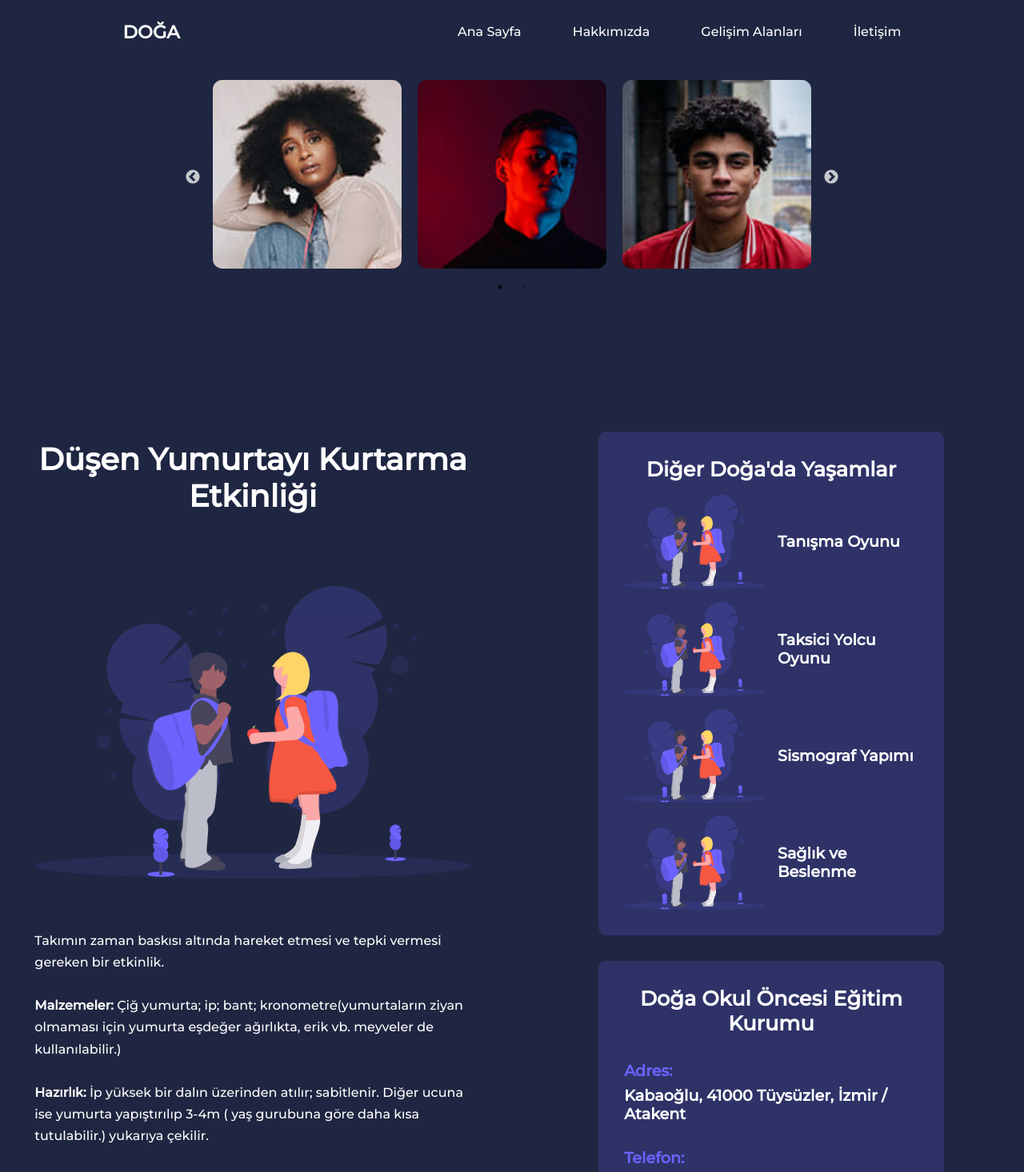
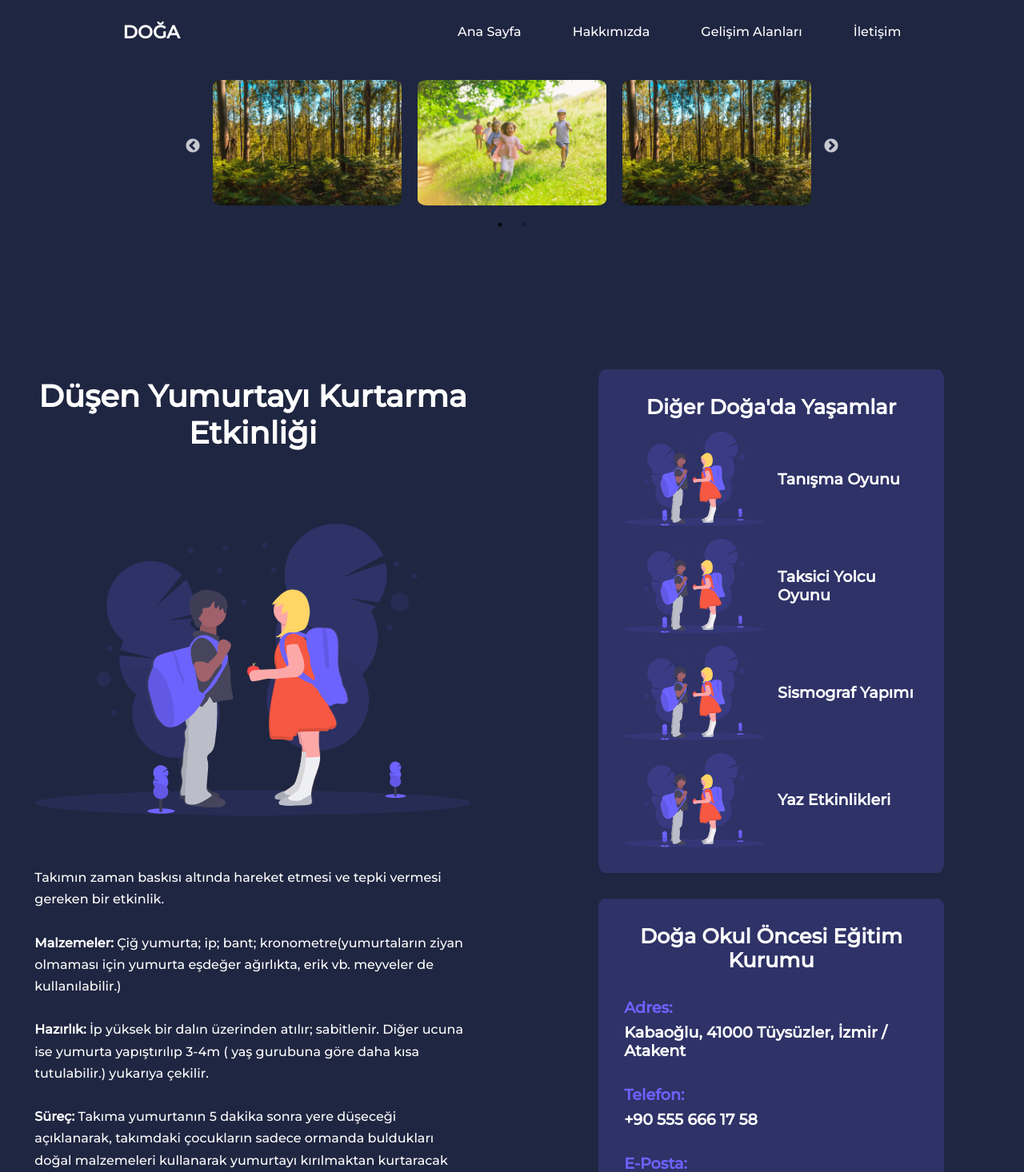
Before and after one commit to bydemirel/Do-a-Website, a React (Create React App) app: page /dusen-yumurtayi-kurtarma-etkinligi in a window 1280 px wide. Shown: the top 1466 px of the page at 80% size. Built offline with nearby package versions, Linux system fonts and the light colour scheme.

Commit message:
Image Carousel

```diff
--- a/src/Components/Swiper2/ImageCarousel.css
+++ b/src/Components/Swiper2/ImageCarousel.css
@@ -14,3 +14,9 @@
 .slick-list{
     margin: 0 -10px;
 }
+
+.carousel_image{
+    height: 200px;
+    width: 300px;
+    object-fit: cover;
+}
--- a/src/Components/Swiper2/ImageCarousel.jsx
+++ b/src/Components/Swiper2/ImageCarousel.jsx
@@ -1,11 +1,11 @@
 import React from "react";
 import "./ImageCarousel.css";
-import Img from "../../images/avatar1.jpg";
-import Img2 from "../../images/avatar2.jpg";
-import Img3 from "../../images/avatar3.jpg";
-import Img4 from "../../images/avatar4.jpg";
-import Img5 from "../../images/avatar5.jpg";
-import Img6 from "../../images/avatar6.jpg";
+import Img from "../../images/forrest1.jpg";
+import Img2 from "../../images/children-running.jpg";
+import Img3 from "../../images/forrest2.jpg";
+import Img4 from "../../images/forrest1.jpg";
+import Img5 from "../../images/children-running.jpg";
+import Img6 from "../../images/forrest2.jpg";
 import Slider from "react-slick";
 import "slick-carousel/slick/slick.css";
 import "slick-carousel/slick/slick-theme.css";
@@ -25,25 +25,25 @@ const ImageCarousel = () => {
           slidesToShow: 3,
           slidesToScroll: 3,
           infinite: true,
-              dots: true
-            }
+          dots: true,
+        },
       },
       {
         breakpoint: 600,
         settings: {
           slidesToShow: 2,
           slidesToScroll: 2,
-              initialSlide: 2
-            }
+          initialSlide: 2,
+        },
       },
       {
         breakpoint: 480,
         settings: {
           slidesToShow: 1,
-              slidesToScroll: 1
-            }
-          }
-        ]
+          slidesToScroll: 1,
+        },
+      },
+    ],
   };
   return (
     <div className="image_slider">
@@ -55,7 +55,7 @@ const ImageCarousel = () => {
           <img src={Img2} />
         </div>
         <div>
-          <img src={Img3} />
+          <img src={Img} />
         </div>
         <div>
           <img src={Img4} />
@@ -64,7 +64,7 @@ const ImageCarousel = () => {
           <img src={Img5} />
         </div>
         <div>
-          <img src={Img6} />
+          <img src={Img4} />
         </div>
       </Slider>
     </div>
--- a/src/LibraryPage/Info/InfoLibrary.jsx
+++ b/src/LibraryPage/Info/InfoLibrary.jsx
@@ -59,8 +59,12 @@ const InfoLibrary = () => {
             </Link>
           </article>
           <article className="info_article" onClick={handleCategoryClick1}>
-            <img src={Img} alt="" />
-            <h5>Sağlık ve Beslenme</h5>
+            <Link to="/yaz-etkinlikleri">
+              <img src={Img} alt="" />
+            </Link>
+            <Link to="/yaz-etkinlikleri">
+              <h5>Yaz Etkinlikleri</h5>
+            </Link>
           </article>
 
           <article className="info_article" onClick={handleCategoryClick1}>
--- a/src/SismografPage/Info/InfoSismograf.jsx
+++ b/src/SismografPage/Info/InfoSismograf.jsx
@@ -75,11 +75,11 @@ const InfoWorkshop = () => {
           <h3>Diğer Doğa'da Yaşamlar</h3>
 
           <article className="info_article" onClick={handleCategoryClick1}>
-            <Link to="/bahcemiz">
+            <Link to="/yaz-etkinlikleri">
               <img src={Img} alt="" />
             </Link>
-            <Link to="/bahcemiz">
-              <h5>Bahçemiz</h5>
+            <Link to="/yaz-etkinlikleri">
+              <h5>Yaz Etkinlikleri</h5>
             </Link>
           </article>
 
--- a/src/SpecialDaysPage/Info/InfoSpecial.jsx
+++ b/src/SpecialDaysPage/Info/InfoSpecial.jsx
@@ -51,11 +51,11 @@ const InfoSpecial = () => {
           </article>
 
           <article className="info_article" onClick={handleCategoryClick1}>
-            <Link to="/sismograf-yapimi">
+            <Link to="/yaz-etkinlikleri">
               <img src={Img} alt="" />
             </Link>
-            <Link to="/sismograf-yapimi">
-              <h5>Sağlık ve Beslenme</h5>
+            <Link to="/yaz-etkinlikleri">
+              <h5>Yaz Etkinlikleri</h5>
             </Link>
           </article>
 
--- a/src/WorkshopPage/Info/InfoWorkshop.jsx
+++ b/src/WorkshopPage/Info/InfoWorkshop.jsx
@@ -67,11 +67,11 @@ const InfoWorkshop = () => {
           </article>
 
           <article className="info_article" onClick={handleCategoryClick1}>
-            <Link to="/kutuphanemiz">
+            <Link to="/yaz-etkinlikleri">
               <img src={Img} alt="" />
             </Link>
-            <Link to="/kutuphanemiz">
-              <h5>Sağlık ve Beslenme</h5>
+            <Link to="/yaz-etkinlikleri">
+              <h5>Yaz Etkinlikleri</h5>
             </Link>
           </article>
         </div>
```
Lines whose indentation alone changed are shown as unchanged.
